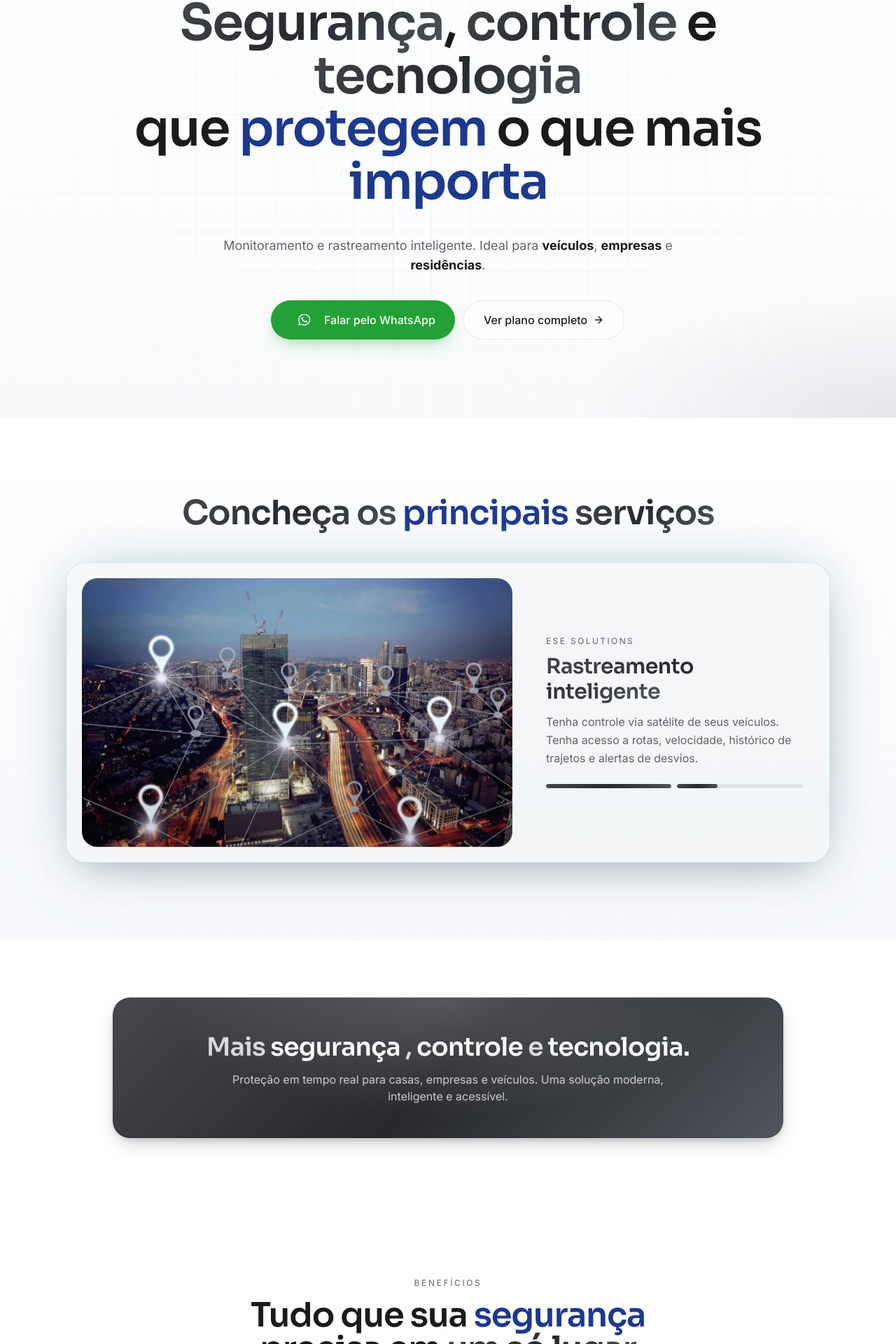
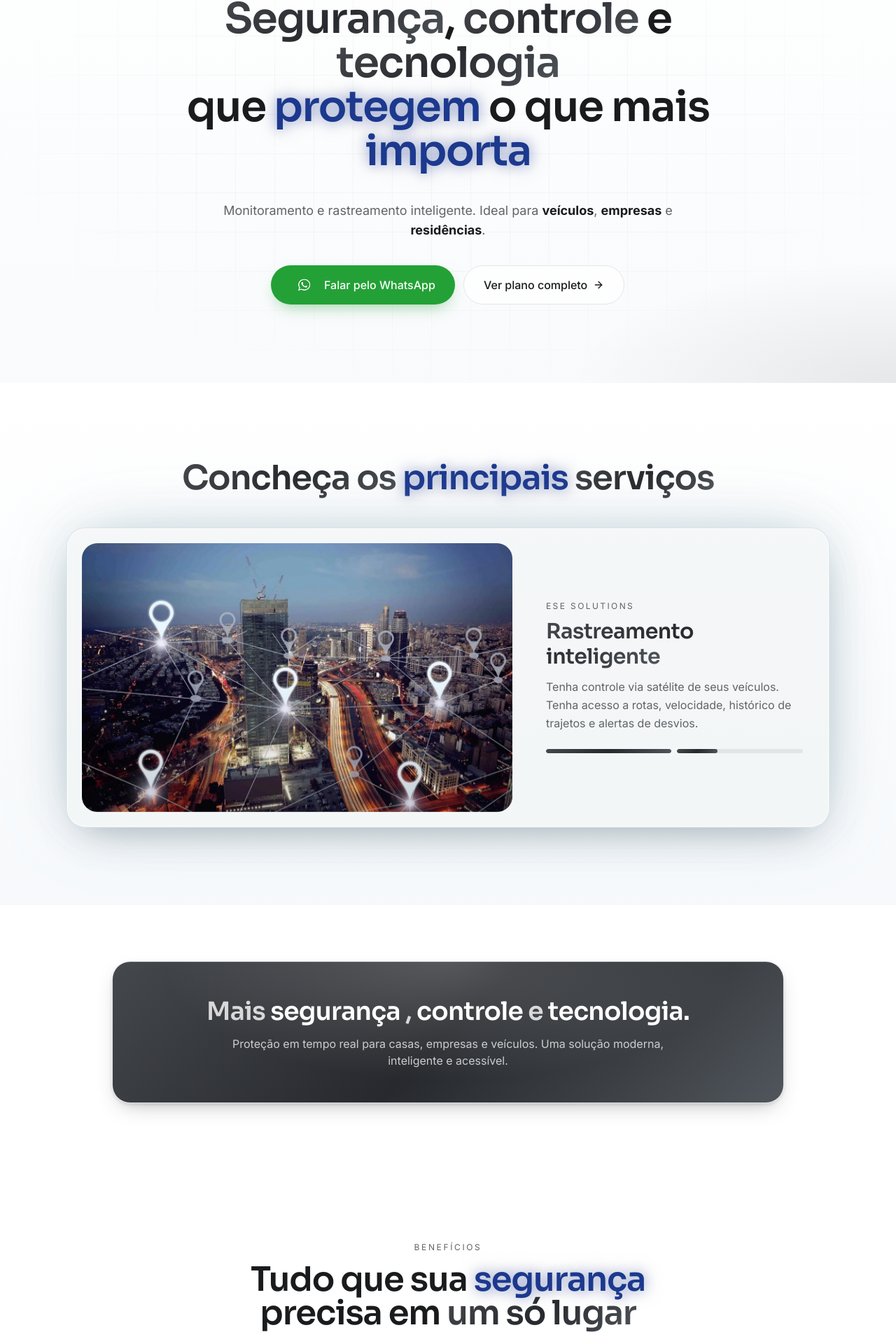
Before and after one commit to Jhonatan-HenriqueS/ese-security, a Next.js app: page / in a window 1280 px wide. Shown: the part 237-2157 px from the top of the page at 70% size. Built offline with nearby package versions, Linux system fonts and the light colour scheme.

Commit message:
style: add shadow blue of the titles

```diff
--- a/app/components/landing/Benefits.tsx
+++ b/app/components/landing/Benefits.tsx
@@ -50,7 +50,11 @@ export function Benefits() {
             id="benefits-heading"
             className="mt-3 font-display text-3xl sm:text-4xl md:text-5xl font-semibold tracking-tight"
           >
-            Tudo que sua <span className="text-blue-900"> segurança </span>
+            Tudo que sua{" "}
+            <span className="text-blue-900 [text-shadow:0_0_18px_color-mix(in_oklab,rgb(30_58_138)_42%,transparent),0_0_34px_color-mix(in_oklab,rgb(30_58_138)_22%,transparent)]">
+              {" "}
+              segurança{" "}
+            </span>
             precisa em <span className="text-metal">um só lugar</span>
           </h2>
         </Reveal>
--- a/app/components/landing/Hero.tsx
+++ b/app/components/landing/Hero.tsx
@@ -19,14 +19,21 @@ export function Hero() {
           <header>
             <h1
               id="hero-heading"
-              className="mt-6 font-display text-4xl sm:text-5xl md:text-6xl lg:text-7xl font-semibold leading-[1.05] tracking-tight"
+              className="mt-6 font-display text-4xl sm:text-5xl lg:text-6xl font-semibold leading-[1.05] tracking-tight"
             >
               <span className="text-metal">Segurança</span>,{" "}
               <span className="text-metal">controle</span> e{" "}
               <span className="text-metal">tecnologia</span>
               <br className="hidden sm:block" /> que{" "}
-              <span className="text-blue-900"> protegem</span> o que mais{" "}
-              <span className="text-blue-900"> importa</span>
+              <span className="text-blue-900 [text-shadow:0_0_18px_color-mix(in_oklab,rgb(30_58_138)_42%,transparent),0_0_34px_color-mix(in_oklab,rgb(30_58_138)_22%,transparent)]">
+                {" "}
+                protegem
+              </span>{" "}
+              o que mais{" "}
+              <span className="text-blue-900 [text-shadow:0_0_18px_color-mix(in_oklab,rgb(30_58_138)_42%,transparent),0_0_34px_color-mix(in_oklab,rgb(30_58_138)_22%,transparent)]">
+                {" "}
+                importa
+              </span>
             </h1>
           </header>
         </Reveal>
--- a/app/components/landing/Plan.tsx
+++ b/app/components/landing/Plan.tsx
@@ -32,8 +32,14 @@ export function Plan() {
             className="mt-3 font-display text-3xl sm:text-4xl md:text-5xl font-semibold tracking-tight"
           >
             Uma solução <span className="text-metal">completa</span> por um
-            <span className="text-blue-900"> valor</span> que cabe no{" "}
-            <span className="text-blue-900">bolso</span>
+            <span className="text-blue-900 [text-shadow:0_0_18px_color-mix(in_oklab,rgb(30_58_138)_42%,transparent),0_0_34px_color-mix(in_oklab,rgb(30_58_138)_22%,transparent)]">
+              {" "}
+              valor
+            </span>{" "}
+            que cabe no{" "}
+            <span className="text-blue-900 [text-shadow:0_0_18px_color-mix(in_oklab,rgb(30_58_138)_42%,transparent),0_0_34px_color-mix(in_oklab,rgb(30_58_138)_22%,transparent)]">
+              bolso
+            </span>
           </h2>
         </Reveal>
 
--- a/app/components/landing/RotatingShowcase.tsx
+++ b/app/components/landing/RotatingShowcase.tsx
@@ -69,7 +69,10 @@ export function RotatingShowcase() {
             className="font-display text-3xl sm:text-4xl md:text-5xl font-semibold tracking-tight"
           >
             <span className="text-metal">Concheça os </span>{" "}
-            <span className="text-blue-900">principais</span> {""}
+            <span className="text-blue-900 [text-shadow:0_0_18px_color-mix(in_oklab,rgb(30_58_138)_42%,transparent),0_0_34px_color-mix(in_oklab,rgb(30_58_138)_22%,transparent)]">
+              principais
+            </span>{" "}
+            {""}
             <span className="text-metal">serviços</span>{" "}
           </h2>
           {/*
--- a/app/components/landing/Services.tsx
+++ b/app/components/landing/Services.tsx
@@ -62,7 +62,10 @@ export function Services() {
             className="mt-3 font-display text-3xl sm:text-4xl md:text-5xl font-semibold tracking-tight"
           >
             Soluções <span className="text-metal">completas</span> para{" "}
-            <span className="text-blue-900">proteger</span> {""}
+            <span className="text-blue-900 [text-shadow:0_0_18px_color-mix(in_oklab,rgb(30_58_138)_42%,transparent),0_0_34px_color-mix(in_oklab,rgb(30_58_138)_22%,transparent)]">
+              proteger
+            </span>{" "}
+            {""}
             você
           </h2>
         </Reveal>
```
